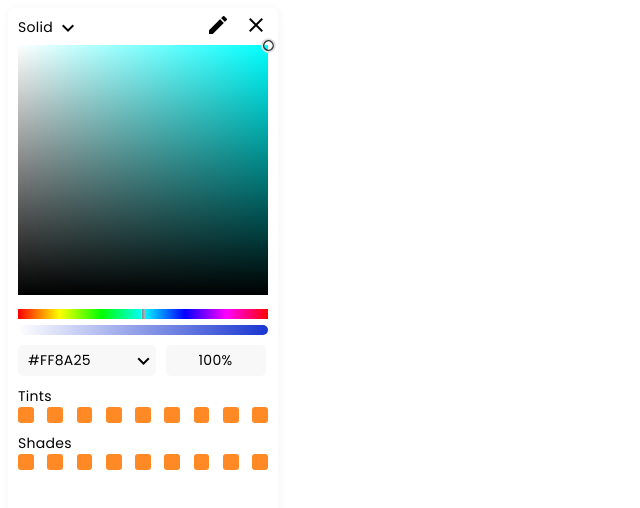
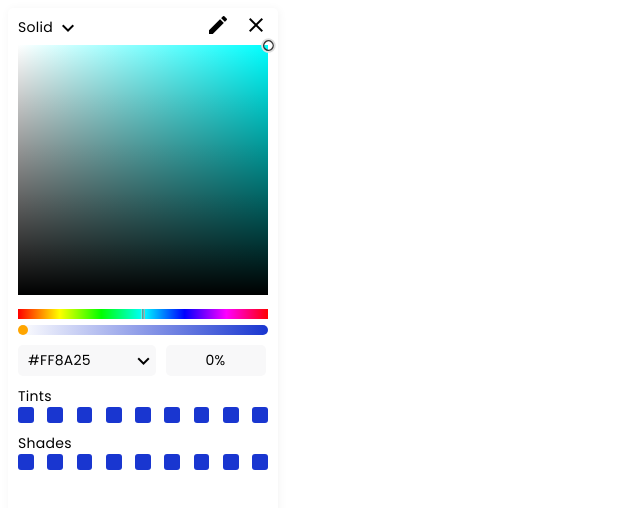
Before and after one commit to vish3232/color-picker, a React (Create React App) app: page / in a window 1280 px wide. Shown: the top 508 px of the page, without its empty margins (0-640 px from the left). Built offline with nearby package versions, Linux system fonts and the light colour scheme.

Commit message:
worked on trasparency hexcode

```diff
--- a/src/ColorPickerDesign.css
+++ b/src/ColorPickerDesign.css
@@ -81,6 +81,8 @@ border-radius: 5px;
 }
 
 .transparancy-container{
+    position: relative;
+    cursor: crosshair;
     margin-top: 10px;
     width: 100%;
     height: 10px;
--- a/src/ColorPickerDesign.js
+++ b/src/ColorPickerDesign.js
@@ -46,20 +46,23 @@ const ColorPickerDesign=(
 //drag code
 const elemRef = useRef(null)
   const dragProps = useRef()
+  const parentRef=useRef(null)
 
   const initialiseDrag = event => {
     const { target, clientX, clientY } = event
     const { offsetTop, offsetLeft } = target
     const { left, top } = elemRef.current.getBoundingClientRect()
-
+   // console.log(left,top);
     dragProps.current = {
       dragStartLeft: left - offsetLeft,
       dragStartTop: top - offsetTop,
       dragStartX: clientX,
       dragStartY: clientY
     }
+
     window.addEventListener('mousemove', startDragging, false)
     window.addEventListener('mouseup', stopDragging, false)
+
   }
 
 
@@ -90,6 +93,8 @@ const elemRef = useRef(null)
   const [hsl,sethsl]=useState('')
   const [selectedColorType,setselectedColorType]=useState('hexcode')
   const [selectedColorTypeModal,setselectedColorTypeModal]=useState(false)
+  const [transparency,settransparency]=useState(0)
+  const [transparencyToHex,settransparencyToHex]=useState(0)
 
 useEffect(() => {
     function setOffsets() {
@@ -203,11 +208,16 @@ useEffect(() => {
     }
   }, [offsetTop, offsetLeft, setSquare, setSquareXY, setAnimate])
 
-
+  const percentToHex = (p) => {
+    const intValue = Math.round(p / 100 * 255); // map percent to nearest integer (0 - 255)
+    const hexValue = intValue.toString(16); // get hexadecimal representation
+    return hexValue.padStart(2, '0').toUpperCase(); // format with leading 0 and upper case characters
+}
 
     const data=[{id:1},{id:2},{id:3},{id:4},{id:5},{id:6},{id:7},{id:8},{id:9}]
 
     return(
+
         <div
         onMouseDown={initialiseDrag}
         ref={elemRef}
@@ -247,7 +257,15 @@ useEffect(() => {
               />
             </div>
 
-            <div className="transparancy-container" >
+            <div onMouseDown={(e)=>{
+
+              if((((e.clientX-20)*100)/245)<=100){
+                settransparency((((e.clientX-20)*100)/245).toFixed(0))
+               settransparencyToHex(percentToHex((((e.clientX-20)*100)/245).toFixed(0)))
+            }}} className="transparancy-container" >
+              <div style={{position:'absolute',left:`${transparency}%`,backgroundColor:'orange',width:10,height:10,borderRadius:5}} >
+
+              </div>
 
             </div>
 
@@ -265,7 +283,7 @@ useEffect(() => {
 
                 </div>
                 <div className="transparancy-header-container" >
-                    <div className="transparancy-header" >100%</div>
+                    <div className="transparancy-header" >{transparency}%</div>
                 </div>
             </div>
 
@@ -278,7 +296,7 @@ useEffect(() => {
                 {
                     data.map((data)=>{
                         return(
-                            <div style={{backgroundColor:hexCode}} className="tint-color-container" ></div>
+                            <div style={{backgroundColor:hexCode+transparencyToHex}} className="tint-color-container" ></div>
                         )
                     })
                 }
@@ -292,7 +310,7 @@ useEffect(() => {
                 {
                     data.map((data)=>{
                         return(
-                            <div style={{backgroundColor:hexCode}} className="Shades-color-container" ></div>
+                            <div style={{backgroundColor:hexCode+transparencyToHex}} className="Shades-color-container" ></div>
                         )
                     })
                 }
@@ -301,6 +319,7 @@ useEffect(() => {
 
 
         </div>
+
     )
 }
 
```
